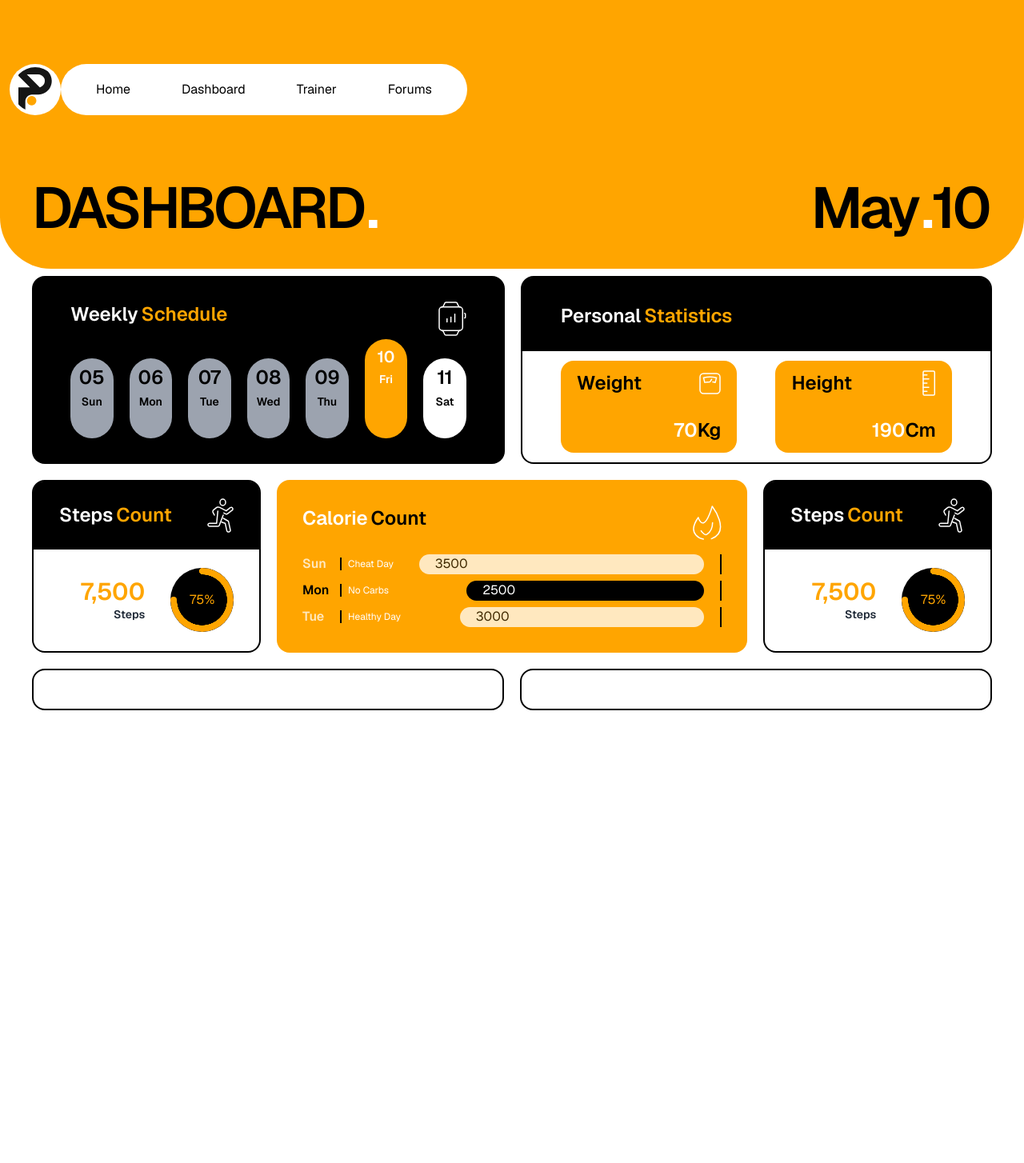
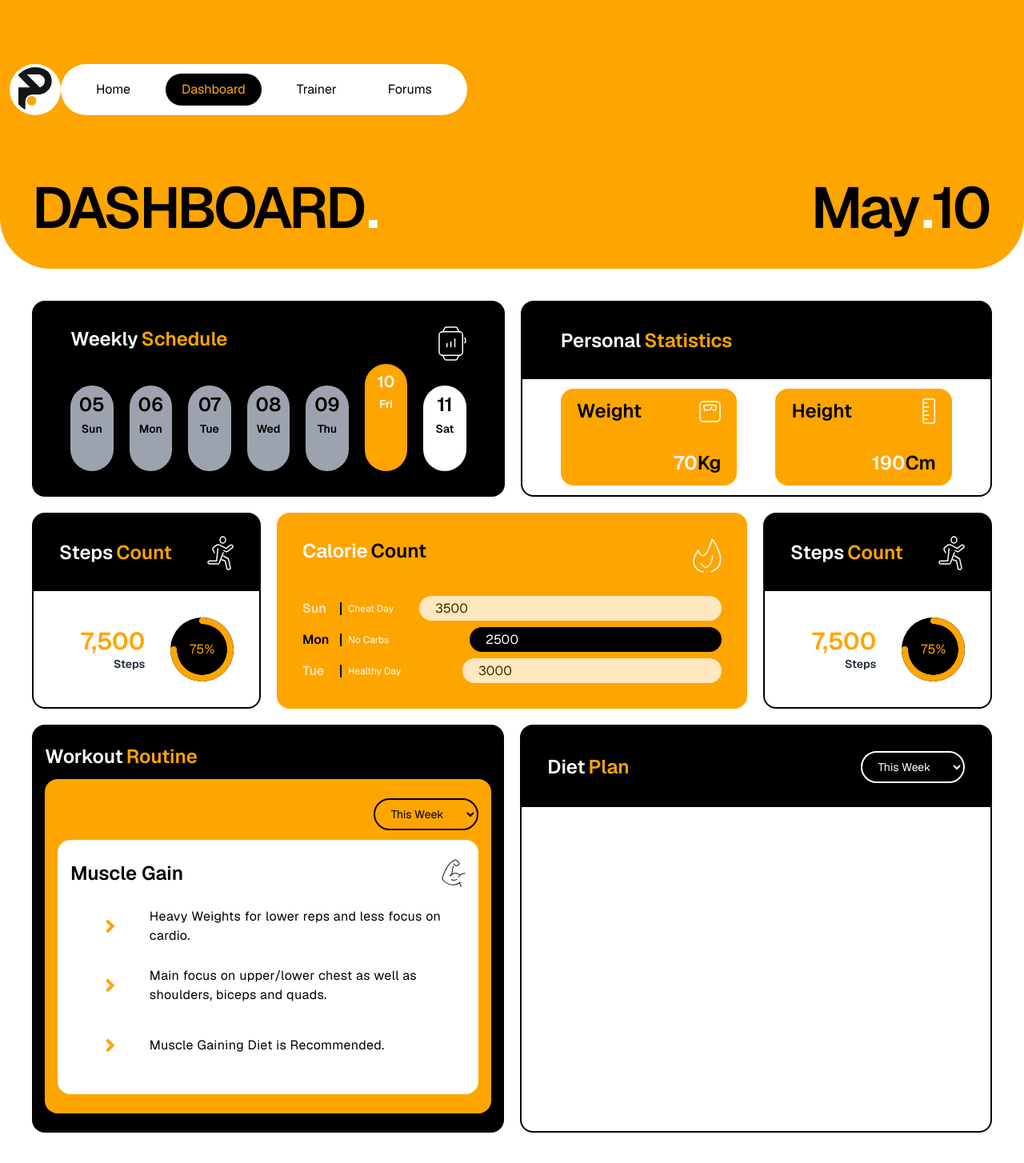
Before and after one commit to AbeerRao/palestra-ncrypt, a Next.js app: page /dashboard in a window 1280 px wide. Shown: the whole page at 80% size. Before the commit the page ends 896 px from the top, so only its background shows below. Built offline with nearby package versions, Linux system fonts and the light colour scheme.

Commit message:
dashboard finished

```diff
--- a/package.json
+++ b/package.json
@@ -13,7 +13,8 @@
     "next": "14.2.3",
     "node": "^20.13.1",
     "react": "^18",
-    "react-dom": "^18"
+    "react-dom": "^18",
+    "react-icons": "^5.2.1"
   },
   "devDependencies": {
     "daisyui": "^4.11.1",
--- a/src/components/CalorieCount.js
+++ b/src/components/CalorieCount.js
@@ -10,7 +10,7 @@ function CalorieCount() {
         bottomDiv: "flex flex-col items-center w-full h-3/5 space-y-2",
         countDiv: "flex flex-row items-center justify-between w-full h-1/3 space-x-5",
         countLeft: "h-full flex flex-row items-center space-x-2 divide-x-2 divide-black w-1/4",
-        countRight: "w-3/4 border-r-2 border-black h-full flex flex-col items-end pr-5"
+        countRight: "w-3/4 h-full flex flex-col items-end"
     }
 
     const information = [
--- /dev/null
+++ b/src/components/DietPlan.js
@@ -0,0 +1,24 @@
+import React from 'react'
+
+function DietPlan() {
+
+    const styles = {
+        main: "w-1/2 h-full rounded-2xl text-black bg-white border-2 border-black flex flex-col items-start justify-between space-y-1",
+        topDiv: "flex flex-row items-center w-full justify-between space-x-5 bg-black h-1/5 px-8 py-8 rounded-t-xl text-white",
+        option: "2xl:w-3/5 w-1/4 text-sm bg-transparent rounded-full text-white border-2 border-white px-4 py-2 focus:outline-none",
+    }
+
+    return (
+        <div className={styles.main}>
+            <div className={styles.topDiv}>
+                <h1 className="text-2xl font-semibold flex flex-row items-center"><p>Diet</p><p className="ml-1 text-accent">Plan</p></h1>
+                <select className={styles.option}>
+                    <option>This Week</option>
+                    <option>Next Week</option>
+                </select>
+            </div>
+        </div>
+    )
+}
+
+export default DietPlan
--- a/src/components/Header.js
+++ b/src/components/Header.js
@@ -1,8 +1,32 @@
 import Image from 'next/image'
 import React from 'react'
 import Logo from "../images/Logo.svg"
+import { useRouter } from 'next/router'
+import Link from 'next/link'
 
 function Header({ loginDisplay }) {
+
+    const router = useRouter()
+    const curr = router.pathname
+
+    const pages = [
+        {
+            name: "Home",
+            link: "/"
+        },
+        {
+            name: "Dashboard",
+            link: "/dashboard"
+        },
+        {
+            name: "Trainer",
+            link: "/trainer"
+        },
+        {
+            name: "Forums",
+            link: "/forums"
+        }
+    ]
 
     const styles = {
         main: "text-white flex flex-row justify-between w-full items-start",
@@ -11,6 +35,7 @@ function Header({ loginDisplay }) {
         leftDiv: "2xl:px-12 px-2 2xl:py-12 py-16",
         headerSelect: "flex flex-row items-center space-x-6 bg-white rounded-full py-2 px-6 h-16",
         select: "text-black hover:text-accent bg-transparent hover:bg-black rounded-full cursor-pointer px-5 py-2 transition duration-400 ease-in-out",
+        activeSelect: "text-accent bg-black rounded-full cursor-pointer px-5 py-2 transition duration-400 ease-in-out",
         leftButton: "2xl:h-16 h-12 bg-black text-accent 2xl:w-40 w-32 rounded-full flex flex-col items-center justify-center font-semibold cursor-pointer hover:bg-accent hover:text-black transition duration-400 ease-in-out"
     }
 
@@ -19,10 +44,23 @@ function Header({ loginDisplay }) {
             <div className={styles.rightDiv}>
                 <Image src={Logo} className={styles.logo} />
                 <div className={styles.headerSelect}>
-                    <h1 className={styles.select}>Home</h1>
-                    <h1 className={styles.select}>Dashboard</h1>
-                    <h1 className={styles.select}>Trainer</h1>
-                    <h1 className={styles.select}>Forums</h1>
+                    {
+                        pages.map((page, index) => {
+                            if (page.link == curr) {
+                                return (
+                                    <Link href={page?.link}>
+                                        <h1 key={index} className={styles.activeSelect}>{page.name}</h1>
+                                    </Link>
+                                )
+                            } else {
+                                return (
+                                    <Link href={page?.link}>
+                                        <h1 key={index} className={styles.select}>{page.name}</h1>
+                                    </Link>
+                                )
+                            }
+                        })
+                    }
                 </div>
             </div>
             {
--- a/src/components/WorkoutPlan.js
+++ b/src/components/WorkoutPlan.js
@@ -1,14 +1,49 @@
 import React from 'react'
+import MuscleImg from "../images/MuscleImg.svg"
+import Image from 'next/image'
+import { RiArrowDropRightLine } from "react-icons/ri";
 
 function WorkoutPlan() {
 
     const styles = {
-        main: "w-1/2 h-full px-4 py-6 rounded-2xl border-2 border-black"
+        main: "w-1/2 h-full px-4 py-6 rounded-2xl text-white bg-black flex flex-col items-start justify-between space-y-3",
+        infoDiv: "flex flex-col items-end w-full h-full bg-accent rounded-2xl px-4 py-6 space-y-3",
+        option: "2xl:w-3/5 w-1/4 text-sm bg-transparent rounded-full text-black border-2 border-black px-4 py-2 focus:outline-none",
+        workoutDiv: "flex flex-col items-center w-full h-full bg-white rounded-2xl space-y-3 px-4 py-6 text-black",
+        workoutTop: "flex flex-row items-center w-full justify-between",
+        workoutBottom: "flex flex-col items-center w-full h-full justify-around",
+        icon: "w-1/5 h-12 text-accent"
     }
 
     return (
         <div className={styles.main}>
-
+            <h1 className="text-2xl font-semibold flex flex-row items-center"><p>Workout</p><p className="ml-1 text-accent">Routine</p></h1>
+            <div className={styles.infoDiv}>
+                <select className={styles.option}>
+                    <option>This Week</option>
+                    <option>Next Week</option>
+                </select>
+                <div className={styles.workoutDiv}>
+                    <div className={styles.workoutTop}>
+                        <h1 className="font-semibold text-2xl">Muscle Gain</h1>
+                        <Image src={MuscleImg} />
+                    </div>
+                    <div className={styles.workoutBottom}>
+                        <div className={styles.workoutTop}>
+                            <RiArrowDropRightLine className={styles.icon} />
+                            <p className="tracking-wide w-4/5">Heavy Weights for lower reps and less focus on cardio.</p>
+                        </div>
+                        <div className={styles.workoutTop}>
+                            <RiArrowDropRightLine className={styles.icon} />
+                            <p className="tracking-wide w-4/5">Main focus on upper/lower chest as well as shoulders, biceps and quads.</p>
+                        </div>
+                        <div className={styles.workoutTop}>
+                            <RiArrowDropRightLine className={styles.icon} />
+                            <p className="tracking-wide w-4/5">Muscle Gaining Diet is Recommended.</p>
+                        </div>
+                    </div>
+                </div>
+            </div>
         </div>
     )
 }
--- a/src/pages/dashboard.js
+++ b/src/pages/dashboard.js
@@ -1,4 +1,5 @@
 import CalorieCount from '@/components/CalorieCount'
+import DietPlan from '@/components/DietPlan'
 import Header from '@/components/Header'
 import PersonalStats from '@/components/PersonalStats'
 import Schedule from '@/components/Schedule'
@@ -13,10 +14,10 @@ function Dashboard() {
         topDiv: "bg-accent w-full h-full rounded-b-[4rem] h-[40vh] flex flex-col items-center justify-between pb-10",
         topInfo: "w-full flex flex-row items-center justify-between px-10",
         topTitle: "flex flex-row items-center justify-center text-white text-7xl font-semibold tracking-tighter",
-        dashboardInfo: "flex flex-col 2xl:flex-row items-center space-y-5 2xl:space-y-0 justify-center 2xl:space-x-5 w-full p-10 h-[70vh]",
-        infoLeft: "flex flex-col items-center justify-center 2xl:w-2/3 w-full h-full space-y-5",
+        dashboardInfo: "flex flex-col 2xl:flex-row items-center space-y-5 2xl:space-y-0 justify-center 2xl:space-x-5 w-full p-10 2xl:h-[70vh] h-[140vh]",
+        infoLeft: "flex flex-col items-center justify-center 2xl:w-3/5 w-full h-full space-y-5",
         leftInfo: "w-full h-1/2 flex flex-row items-center justify-center space-x-5",
-        infoRight: "flex flex-row items-center justify-center 2xl:w-1/3 w-full h-full space-x-5"
+        infoRight: "flex flex-row items-center justify-center 2xl:w-2/5 w-full h-full space-x-5"
     }
 
     const curr = new Date().toString().slice(4, 10)
@@ -45,7 +46,7 @@ function Dashboard() {
                 </div>
                 <div className={styles.infoRight}>
                     <WorkoutPlan />
-                    <WorkoutPlan />
+                    <DietPlan />
                 </div>
             </div>
         </div>
```
Also changed, not shown: src/images/MuscleImg.svg (added), 1 other file (tests, documents, lock files or other folders).
